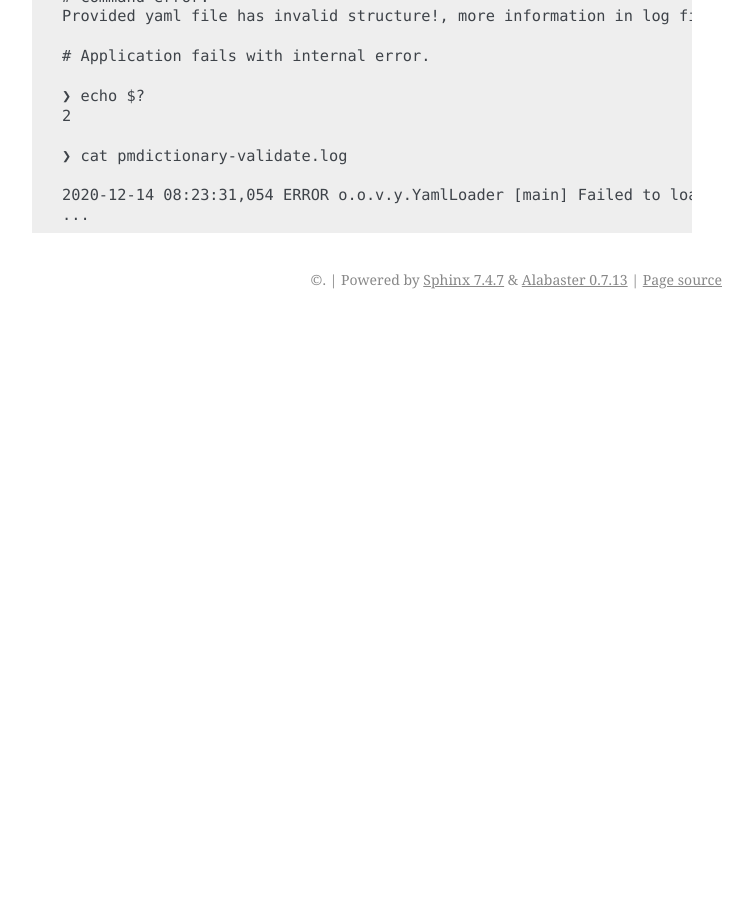
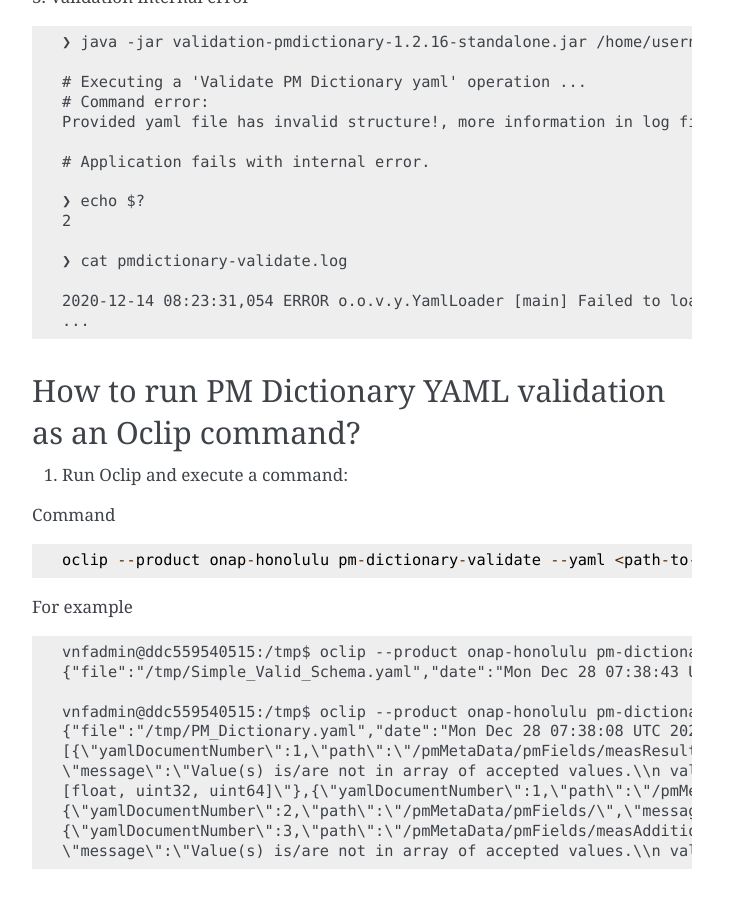
Before and after one commit to onap/vnfsdk-model, a Sphinx documentation site: the page built from docs/files/pm-validation.rst, in a window 1280 px wide and 900 px high, scrolled down 4130 px. Shown: the whole window, without its empty margins (388-1141 px from the left). Built offline with Sphinx 7.4.7, drawn with Linux system fonts in a browser that asks for light colours; pages that are not in the unit, such as notebooks, are missing from menus; before the commit the page ends 4449 px from its top, so only the background shows below that; some of the changed text lies outside the part shown.

Commit message:
Update documentation
- Add PM Validation Yaml file as OCLIP rule

Change-Id: I9c27f1a380da0b77362cae9dd437a0a371dced81
Issue-ID: VNFSDK-721
Signed-off-by: Zebek Bogumil <bogumil.zebek@nokia.com>

```diff
--- a/docs/files/pm-validation.rst
+++ b/docs/files/pm-validation.rst
@@ -17,6 +17,11 @@ The PM Dictionary validation library has two versions:
 - validation-pmdictionary-<version>.jar contains PM Dictionary YAML validation logic which can be used by any ONAP component. Currently it is used by VNFSDK and SDC.
 
 - validation-pmdictionary-<version>-standalone.jar contains PM Dictionary YAML validation logic which can be run from command line.
+
+The PM Dictionary validation can be started in the two ways:
+
+- as a standalone application
+- using an Oclip command
 
 Release Note
 ------------
@@ -200,3 +205,26 @@ Examples
 
     2020-12-14 08:23:31,054 ERROR o.o.v.y.YamlLoader [main] Failed to load multi document YAML file
     ...
+
+How to run PM Dictionary YAML validation as an Oclip command?
+-------------------------------------------------------------
+
+1. Run Oclip and execute a command:
+
+Command
+::
+    oclip --product onap-honolulu pm-dictionary-validate --yaml <path-to-yaml-file>
+
+For example
+::
+    vnfadmin@ddc559540515:/tmp$ oclip --product onap-honolulu pm-dictionary-validate --yaml /tmp/Simple_Valid_Schema.yaml
+    {"file":"/tmp/Simple_Valid_Schema.yaml","date":"Mon Dec 28 07:38:43 UTC 2020","criteria":"PASS","errors":"[]"}
+
+    vnfadmin@ddc559540515:/tmp$ oclip --product onap-honolulu pm-dictionary-validate --yaml /tmp/PM_Dictionary.yaml
+    {"file":"/tmp/PM_Dictionary.yaml","date":"Mon Dec 28 07:38:08 UTC 2020","criteria":"FAILED","errors":"
+    [{\"yamlDocumentNumber\":1,\"path\":\"/pmMetaData/pmFields/measResultType\",
+    \"message\":\"Value(s) is/are not in array of accepted values.\\n value(s):  integer\\n  accepted value(s):
+    [float, uint32, uint64]\"},{\"yamlDocumentNumber\":1,\"path\":\"/pmMetaData/pmFields/\",\"message\":\"Key not found: measChangeType\"},
+    {\"yamlDocumentNumber\":2,\"path\":\"/pmMetaData/pmFields/\",\"message\":\"Key not found: measChangeType\"},
+    {\"yamlDocumentNumber\":3,\"path\":\"/pmMetaData/pmFields/measAdditionalFields/vendorField1\",
+    \"message\":\"Value(s) is/are not in array of accepted values.\\n value(s):  [Z, A]\\n  accepted value(s):  [X, Y, Z]\"}]"}
```
Also changed, not shown: other parts of docs/files/pm-validation.rst (+2 -2 lines).
